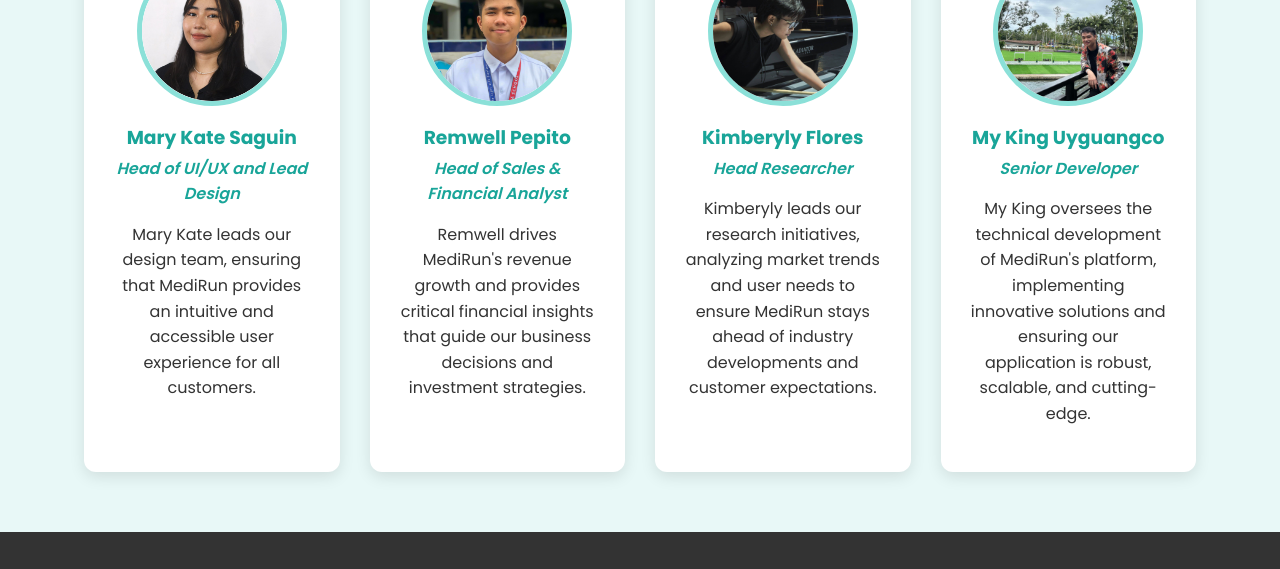
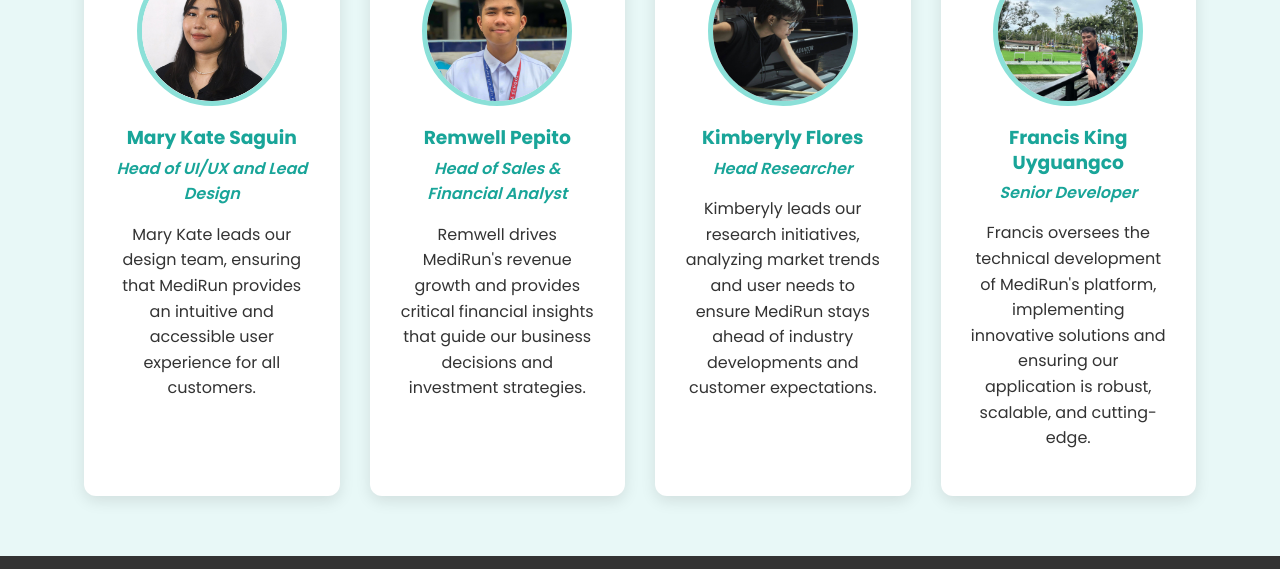
Before and after one commit to RemPepito/MediRun, a plain HTML site: page about.html in a window 1280 px wide. Shown: the part 1520-2089 px from the top of the page. Drawn offline with Linux system fonts and the light colour scheme.

Commit message:
Update about.html

```diff
--- a/about.html
+++ b/about.html
@@ -216,9 +216,9 @@
                     <div class="team-photo">
                         <img src="images/profile4.jpg" alt="My King Uyguangco">
                     </div>
-                    <h3>My King Uyguangco</h3>
+                    <h3>Francis King Uyguangco</h3>
                     <div class="team-role">Senior Developer</div>
-                    <p>My King oversees the technical development of MediRun's platform, implementing innovative solutions and ensuring our application is robust, scalable, and cutting-edge.</p>
+                    <p>Francis oversees the technical development of MediRun's platform, implementing innovative solutions and ensuring our application is robust, scalable, and cutting-edge.</p>
                 </div>
             </div>
         </div>
```
